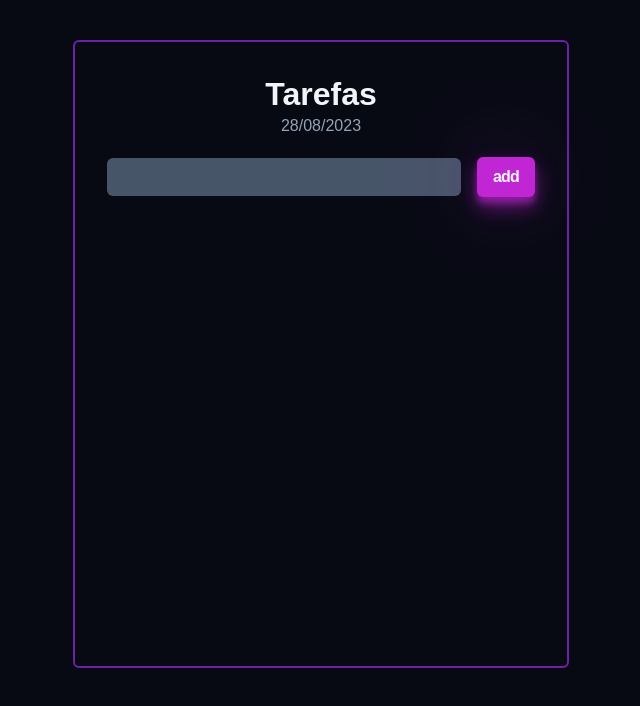
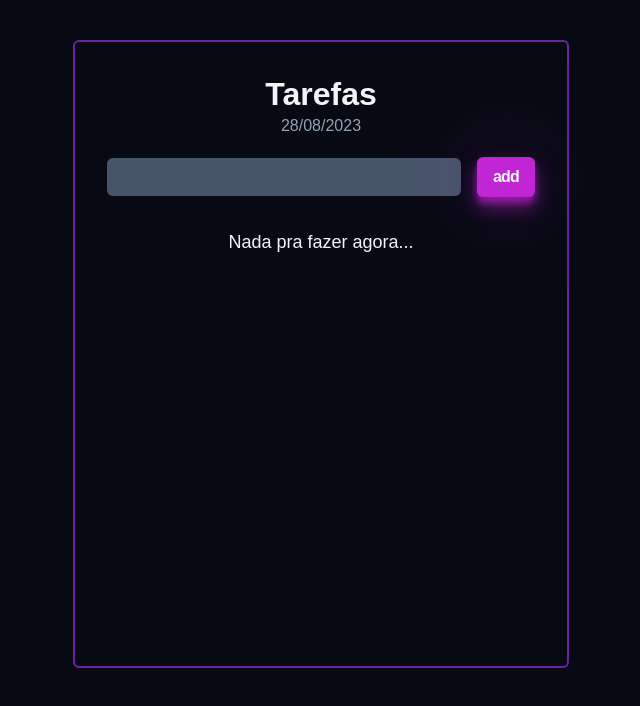
Before and after one commit to lukeeplr/task-management, a React (Vite) app: page / in a window 1280 px wide. Shown: the top 706 px of the page, without its empty margins (319-959 px from the left). Built offline with nearby package versions, Linux system fonts and the light colour scheme; a web font is replaced by a local one.

Commit message:
added no tasks and empty name alerts

```diff
--- a/src/components/AddTask.css
+++ b/src/components/AddTask.css
@@ -22,3 +22,7 @@
     outline-color: var(--clr-fuchsia);
     outline-style: solid;
 }
+
+.input-empty {
+    border: 1px solid red
+}
--- a/src/components/AddTask.jsx
+++ b/src/components/AddTask.jsx
@@ -6,6 +6,8 @@ import { useGlobalContext } from './Context';
 import './AddTask.css'
 
 const AddTask = () => {
+
+    const inputRef = useRef()
 
     const {
         handleTaskAddition,
@@ -20,8 +22,9 @@ const AddTask = () => {
 
     const handleClick = (isEditing) => {
 
+        inputRef.current.className = 'input-task'
         if (!inputState) {
-            console.log(`aaaaaaa ${inputRef.current}`)
+            inputRef.current.className = 'input-task input-empty'
 
         } else if (inputState && isEditing) {
             handleEditingProcess(editId)
@@ -38,7 +41,7 @@ const AddTask = () => {
     return (
         <>
         <div className="add-task-container">
-            <input class="input-task" type="text" value={inputState} onChange={(e) => setInputState(e.target.value)} />
+            <input class="input-task" type="text" value={inputState} ref={inputRef} onChange={(e) => setInputState(e.target.value)} />
             <Button onClick={() => handleClick(isEditing)}>
                 {isEditing ? 'edit' : 'add'}
             </Button>
--- a/src/components/Task.css
+++ b/src/components/Task.css
@@ -31,6 +31,12 @@
     border-left: 6px solid var(--clr-fuchsia);
 }
 
+.no-tasks {
+    text-align: center;
+    color: var(--clr-white);
+    font-size: var(--size-lg);
+}
+
 @media (min-width: 375px) {
     .task-name {
         max-width: 24ch;
--- a/src/components/Tasks.jsx
+++ b/src/components/Tasks.jsx
@@ -6,11 +6,17 @@ const Tasks = () => {
 
     const {tasks} = useGlobalContext()
 
+    if (tasks.length === 0) {
+        return (
+            <p className='no-tasks'>Nada pra fazer agora...</p>
+        )
+    }
+
     return (
-        <>
-        {tasks.map( (task) => <Task task={task}/> )}
-        </>
-     );
-}
+            <>
+            {tasks.map( (task) => <Task task={task}/> )}
+            </>
+         );
+    }
 
 export default Tasks;
```
